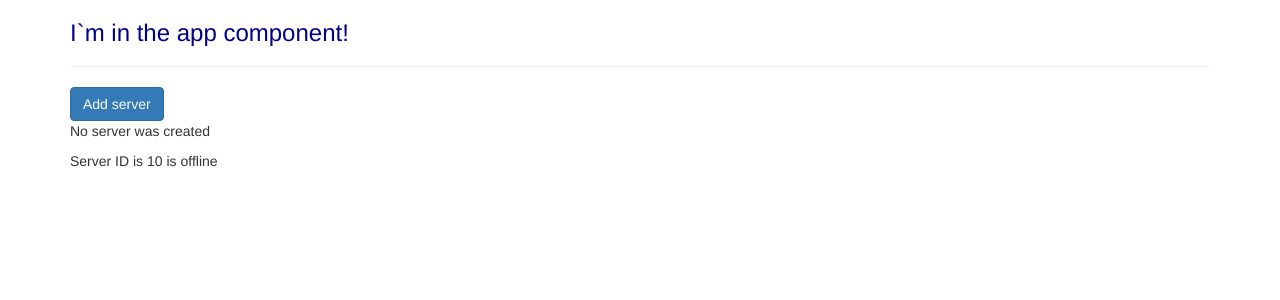
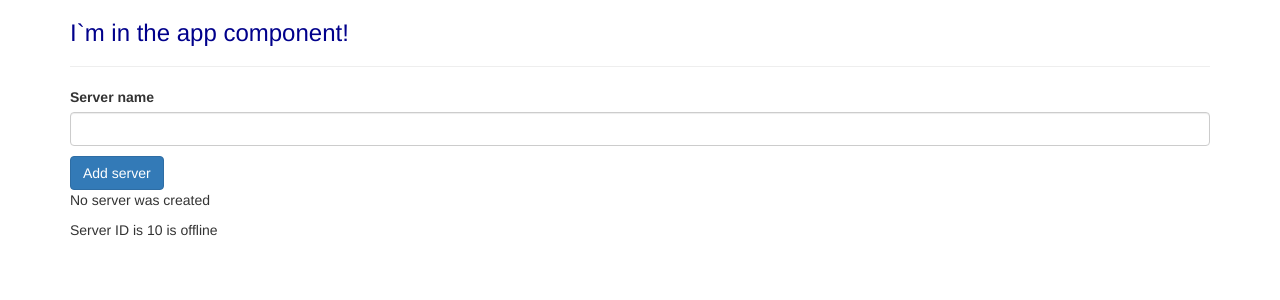
Before and after one commit to IskraKate/Angular_study, an Angular app in the folder 04_data_binding/: page / in a window 1280 px wide. Shown: the top 300 px of the page. Built offline with nearby package versions, Linux system fonts and the light colour scheme.

Commit message:
add input event data binding

```diff
--- a/04_data_binding/src/app/servers/servers.component.html
+++ b/04_data_binding/src/app/servers/servers.component.html
@@ -1,3 +1,6 @@
+<label>Server name</label>
+<input type="text" class="form-control" (input)="onUpdateServerName($event)" />
+<p>{{ serverName }}</p>
 <button
   class="btn btn-primary"
   [disabled]="!allowNewServer"
--- a/04_data_binding/src/app/servers/servers.component.ts
+++ b/04_data_binding/src/app/servers/servers.component.ts
@@ -8,6 +8,7 @@
 export class ServersComponent implements OnInit {
   allowNewServer: boolean = false;
   serverCreationStatus: string = 'No server was created';
+  serverName = '';
 
   constructor() {
     setTimeout(() => {
@@ -20,4 +21,8 @@
   onCreateServer(): void {
     this.serverCreationStatus = 'Server was created';
   }
+
+  onUpdateServerName(event: KeyboardEvent): void {
+    this.serverName = (event.target as HTMLInputElement).value;
+  }
 }
```
